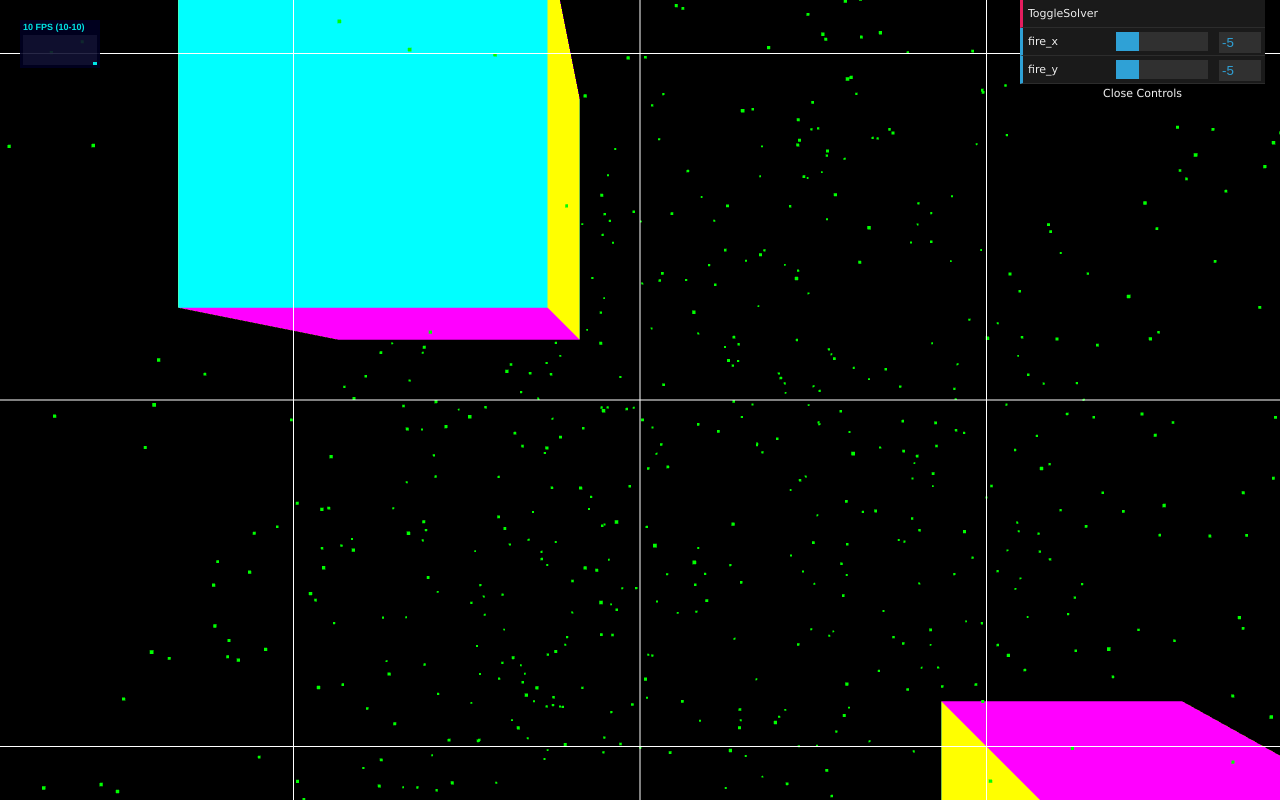
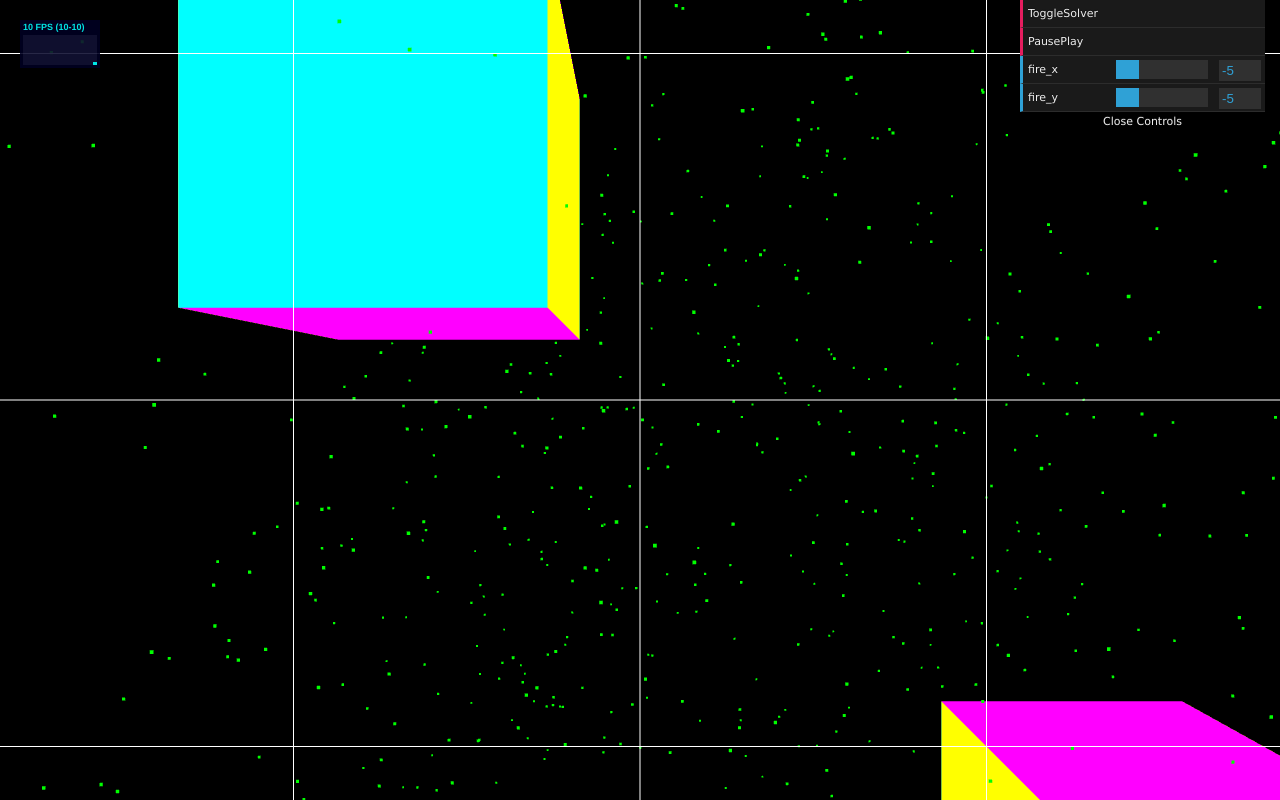
Before and after one commit to katsuya94/eecs395_int-gfx-a, a website: page dist/TatenoAdrien_ProjectA.html in a window 1280 px wide. Drawn offline with Linux system fonts and the light colour scheme; files that its build step writes are made by us from their sources; animation ran at ten frames a second.

Commit message:
Added pausing

```diff
--- a/src/config.js
+++ b/src/config.js
@@ -13,3 +13,4 @@ var GRID_INT	= 1.0;
 var FSIZE	= new Float32Array([]).BYTES_PER_ELEMENT;
 
 var RUNGE_KUTTA = false;
+var PAUSED = true;
--- a/src/main.js
+++ b/src/main.js
@@ -27,11 +27,15 @@ function main() {
 		ToggleSolver: function() {
 			RUNGE_KUTTA = !RUNGE_KUTTA;
 		},
+		PausePlay: function() {
+			PAUSED = !PAUSED;
+		},
 		fire_x: -5.0,
 		fire_y: -5.0
 	};
 	var gui = new dat.GUI();
 	gui.add(panel, 'ToggleSolver');
+	gui.add(panel, 'PausePlay');
 	gui.add(panel, 'fire_x').min(-10).max(10).step(0.05);
 	gui.add(panel, 'fire_y').min(-10).max(10).step(0.05);
 
@@ -79,6 +83,7 @@ function main() {
 
 		stats.begin();
 
+		if (!PAUSED) {
 			gl.viewport(0, 0, STATE_TEXTURE_WIDTH, STATE_TEXTURE_HEIGHT);
 
 			gl.useProgram(program_phys);
@@ -116,6 +121,7 @@ function main() {
 
 			gl.bindFramebuffer(gl.FRAMEBUFFER, system.fb_state);
 			gl.drawArrays(gl.TRIANGLE_STRIP, 0, 4);
+		}
 
 		// DRAWING
 		gl.bindFramebuffer(gl.FRAMEBUFFER, null);
```
Also changed, not shown: dist/TatenoAdrien_ProjectA.html, dist/particles.js. Lines whose indentation alone changed are shown as unchanged.
